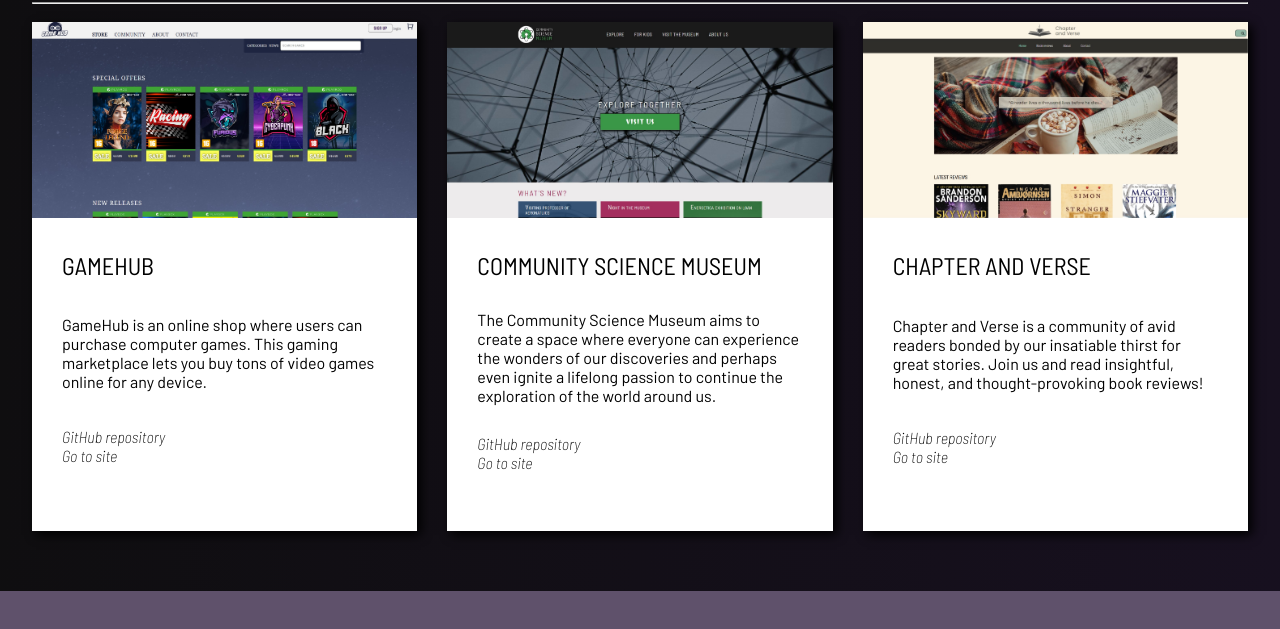
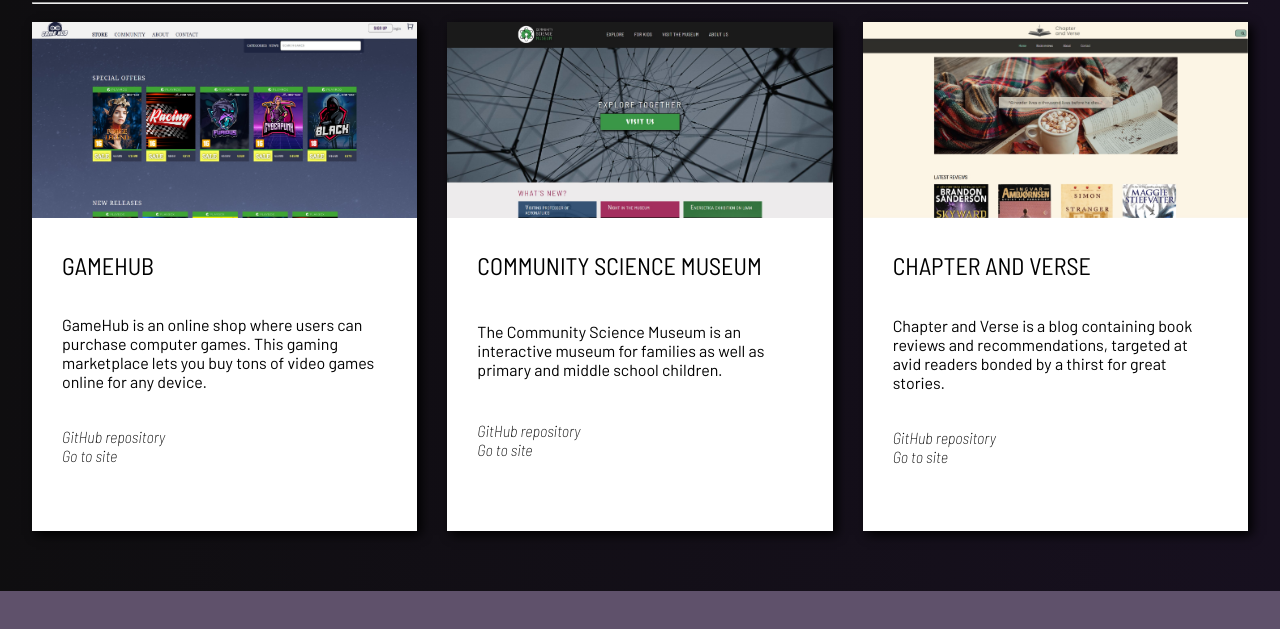
Before and after one commit to TaranJ/Portfolio, a plain HTML site: page index.html in a window 1280 px wide. Shown: the part 139-768 px from the top of the page. Drawn offline with Linux system fonts and the light colour scheme.

Commit message:
updated descriptions

```diff
--- a/index.html
+++ b/index.html
@@ -44,10 +44,7 @@
         /></a>
         <div class="description">
           <h2>Community Science Museum</h2>
-          <p>
-            The Community Science Museum aims to create a space where everyone can experience the wonders of our discoveries and perhaps even ignite a
-            lifelong passion to continue the exploration of the world around us.
-          </p>
+          <p>The Community Science Museum is an interactive museum for families as well as primary and middle school children.</p>
           <div class="links">
             <a href="https://github.com/TaranJ/community-science-museum" class="github">GitHub repository</a>
             <a href="https://communityscience-museum.netlify.app/">Go to site</a>
@@ -59,8 +56,7 @@
         <div class="description">
           <h2>Chapter and Verse</h2>
           <p>
-            Chapter and Verse is a community of avid readers bonded by our insatiable thirst for great stories. Join us and read insightful, honest,
-            and thought-provoking book reviews!
+            Chapter and Verse is a blog containing book reviews and recommendations, targeted at avid readers bonded by a thirst for great stories.
           </p>
           <div class="links">
             <a href="https://github.com/Noroff-FEU-Assignments/project-exam-1-TaranJoh/tree/main" class="github">GitHub repository</a>
```
